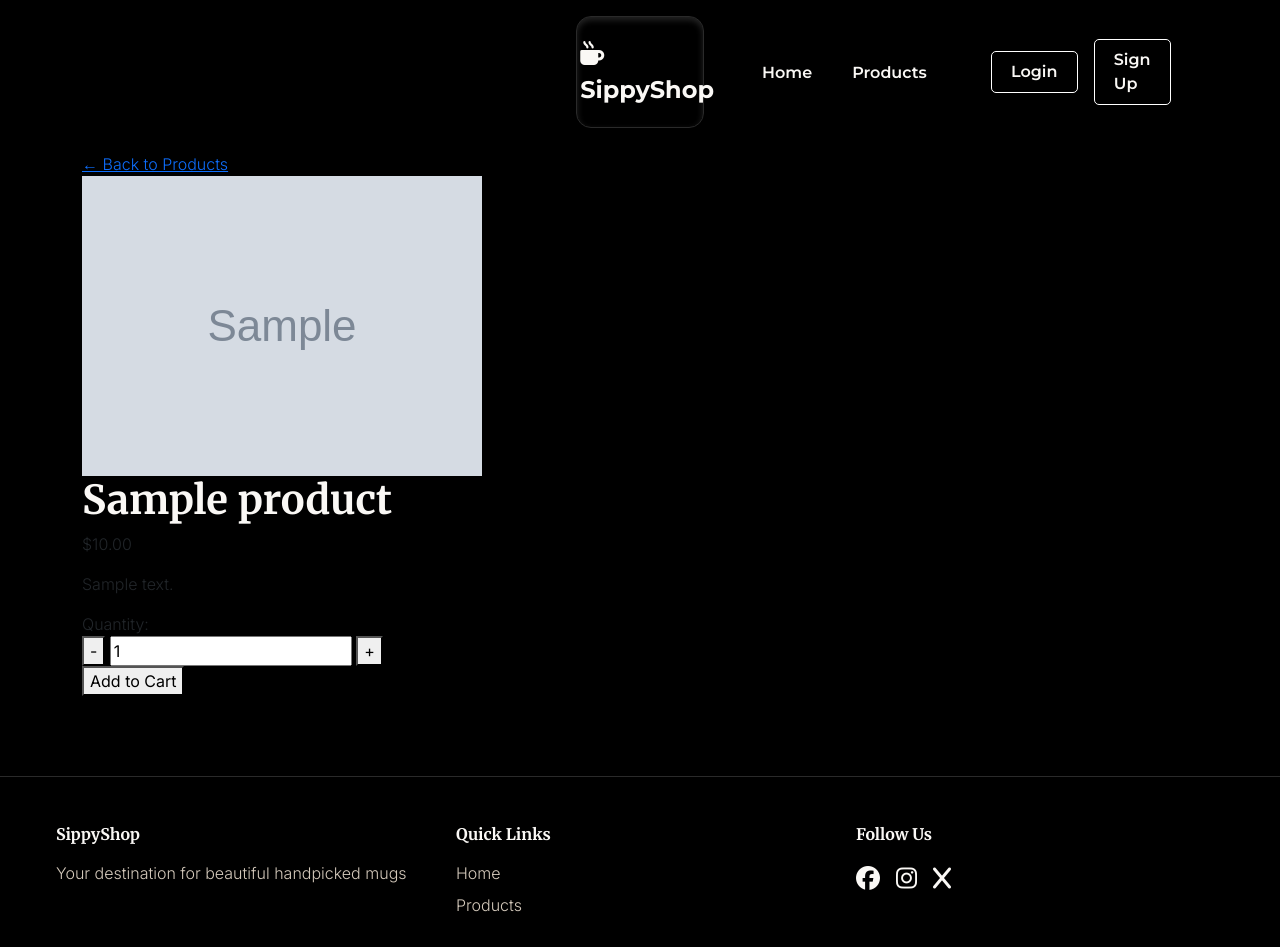
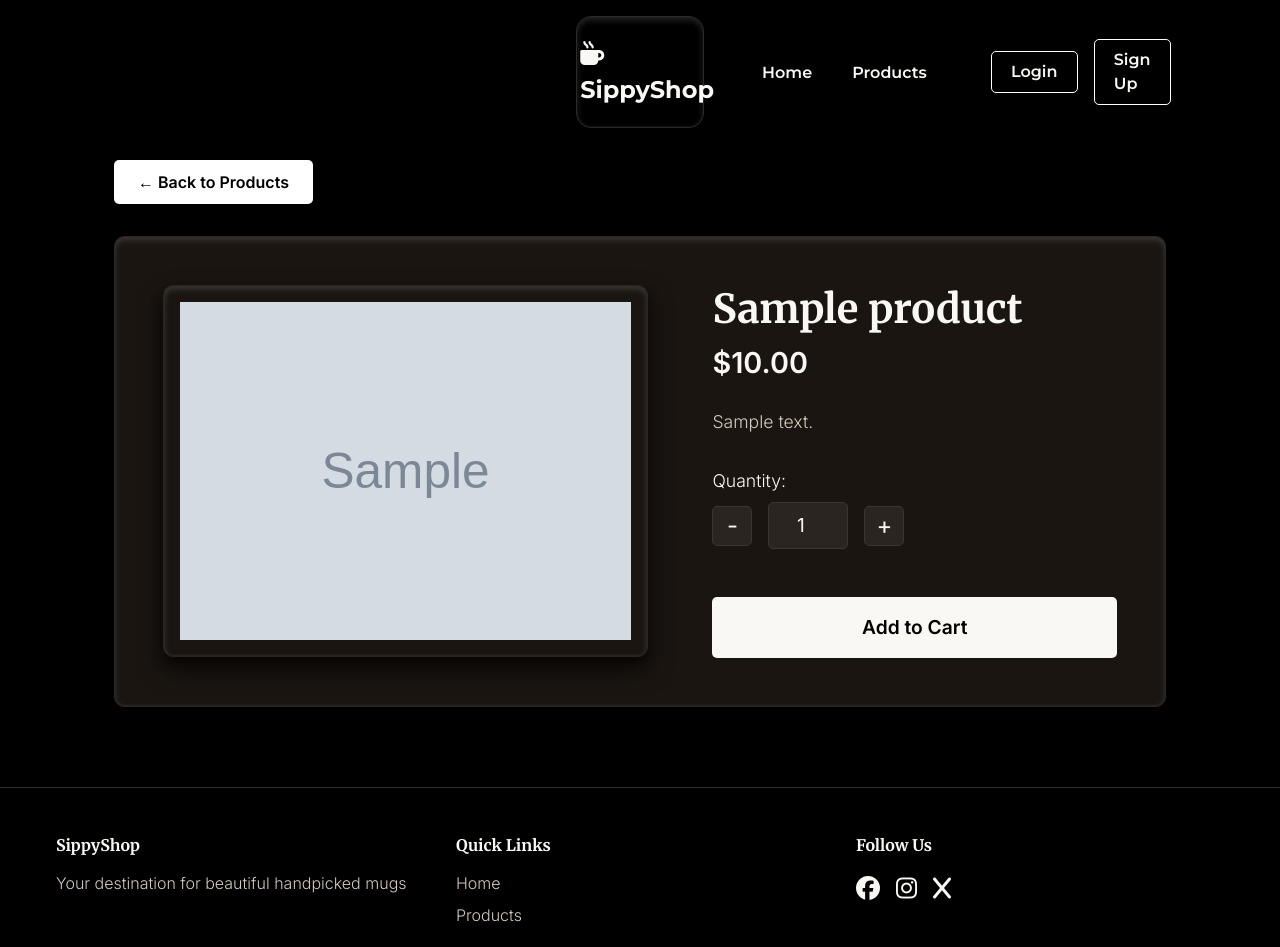
Before and after one commit to lin-yang-2713/sippyshop, a Django app: page /product/1/ in a window 1280 px wide. Shown: the top 947 px of the page. Run offline with Django 4.2, Linux system fonts and the light colour scheme; tables that the repository leaves empty hold one stand-in row (values such as "Sample post"); grey boxes marked "Sample" are stand-in pictures; some libraries are stand-ins or nearby versions.

Commit message:
fix product detail page bug and implement consisten button styling across site

```diff
--- a/products/static/css/base.css
+++ b/products/static/css/base.css
@@ -28,7 +28,7 @@ h1, h2, h3, h4, h5, h6 {
   /* SHADOW BOX HELP FROM HTTPS://WWW.W3SCHOOLS.COM/CSS/CSS3_SHADOWS_BOX.ASP */
         0 12px 24px rgba(0, 0, 0, 0.6),
         0 6px 12px rgba(0, 0, 0, 0.4),
-        0 3px 6px rgba(255, 255, 255, 0.15) inset;
+        0 3px 6px rgba(255, 255, 255, 0.15) inset,
         0 -1px 2px rgba(255, 255, 255, 0.05) inset;
 
 
@@ -215,7 +215,7 @@ h1, h2, h3, h4, h5, h6 {
     box-shadow:
      0 12px 24px rgba(0, 0, 0, 0.6),
      0 6px 12px rgba(0, 0, 0, 0.4),
-     0 3px 6px rgba(255, 255, 255, 0.15) inset;
+     0 3px 6px rgba(255, 255, 255, 0.15) inset,
      0 -1px 2px rgba(255, 255, 255, 0.05) inset;
      display: flex;
      flex-direction: column;
--- a/products/static/css/product_detail.css
+++ b/products/static/css/product_detail.css
@@ -2,29 +2,34 @@
 .product-detail-container {
     max-width: 1200px;
     margin: 2rem auto;
-    padding: o 2rem;
+    padding: 0 2rem;
 }
 
-/* back link */
+/* back to products link button */
 .back-link {
     display: inline-block;
-    color: #faf8f5;
+    padding: 0.6rem 1.5rem;
+    background-color: white;
+    color: #000;
     text-decoration: none;
+    font-weight: 600;
+    font-size: 1rem;
+    border-radius: 5px;
+    transition: all 0.3s;
     margin-bottom: 2rem;
-    font-size: 1rem;
-    transition: color 0.3s;
 
 }
 
 .back-link:hover {
-    color: #fff;
+    background-color: #f0f0f0;
+    transform: scale(1.05);
 }
 
 /* product detail layout */
 
 .product-detail {
     display: grid;
-    grid-template-columns: 1fr 1fr;
+    grid-template-columns: 1.2fr 1fr;
     gap: 4rem;
     background-color: #1a1511;
     border: 1px solid #2a2520;
@@ -32,17 +37,25 @@
     padding: 3rem;
     box-shadow:
     0 12px 24px rgba(0, 0, 0, 0.6),
-    0 6px 12px rgba(0, 0, 0, 0, 0.4),
+    0 6px 12px rgba(0, 0, 0, 0.4),
     0 3px 6px rgba(255, 255, 255, 0.15) inset,
     0 -1px 2px rgba(255, 255, 255, 0.05) inset;
 }
 
-/* product image */
+/* product image style it the same has product list cards */
 .product-image img {
     width: 100%;
     height: auto;
     border-radius: 10px;
     object-fit: cover;
+    background-color: #1a1511;
+    border: 1px solid #2a2520;
+    padding: 1rem;
+    box-shadow:
+    0 12px 24px rgba(0, 0, 0, 0.6),
+    0 6px 12px rgba(0, 0, 0, 0.4),
+    0 3px 6px rgba(255, 255, 255, 0.15) inset,
+    0 -1px 2px rgba(255, 255, 255, 0.05) inset;
 }
 
 .product-price {
--- a/products/templates/base.html
+++ b/products/templates/base.html
@@ -20,6 +20,7 @@
 
       <!-- Base.Css my own styling -->
        <link rel="stylesheet" href="{% static 'css/base.css' %}">
+       {% block extra_css %}{% endblock %}
 </head>
 <body>
     <!-- navigation bar -->
--- a/products/templates/products/product_detail.html
+++ b/products/templates/products/product_detail.html
@@ -4,7 +4,9 @@
 {% block title %}{{ product.name }}{% endblock %}
 
 <!-- ADD CSS STYLE FROM PRODUCT_DETAIL.CSS FILE PAGE-->
+ {% block extra_css %}
 <link rel="stylesheet" href="{% static 'css/product_detail.css' %}">
+{% endblock %}
 
 
 {% block content %}
```
